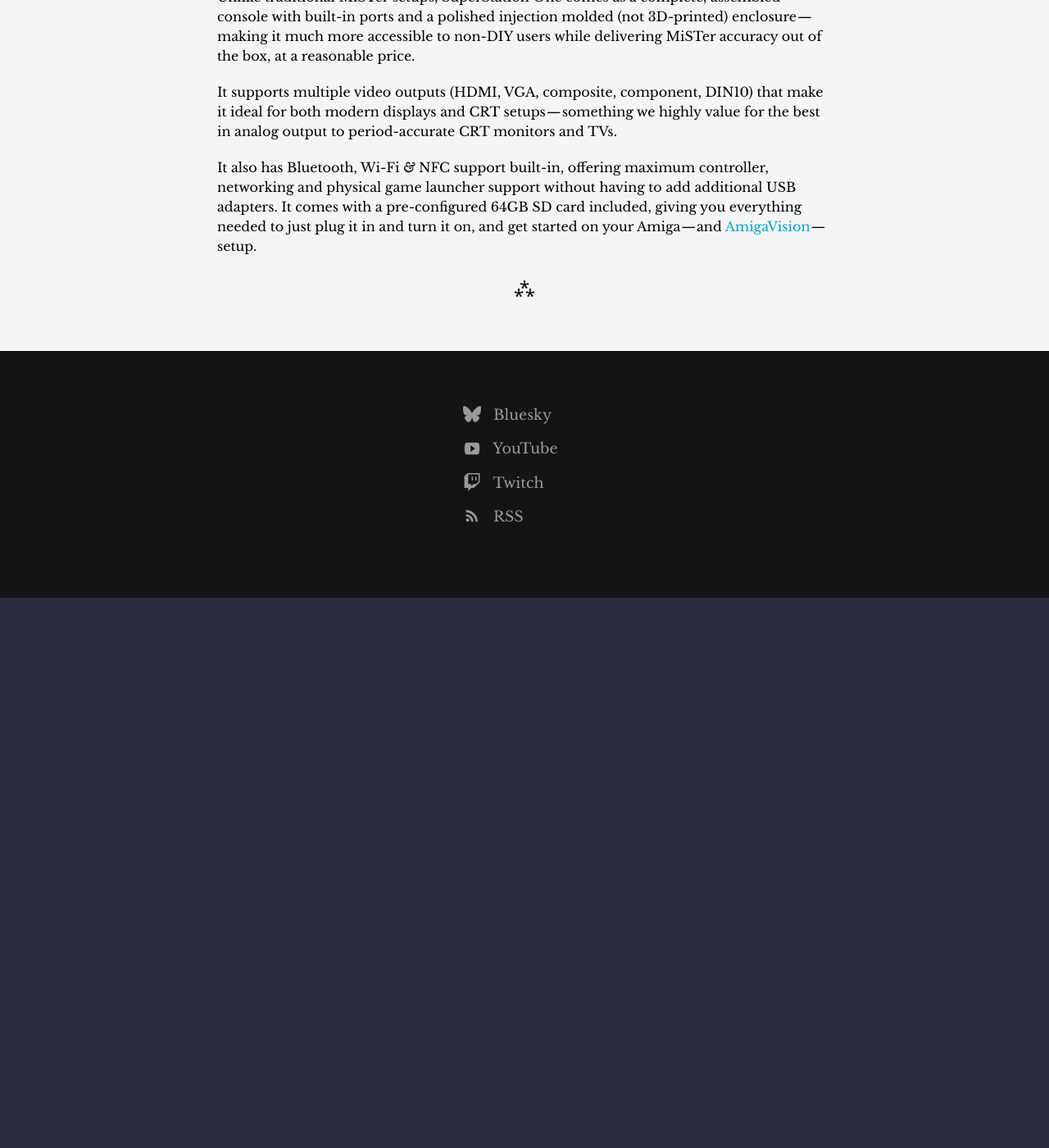
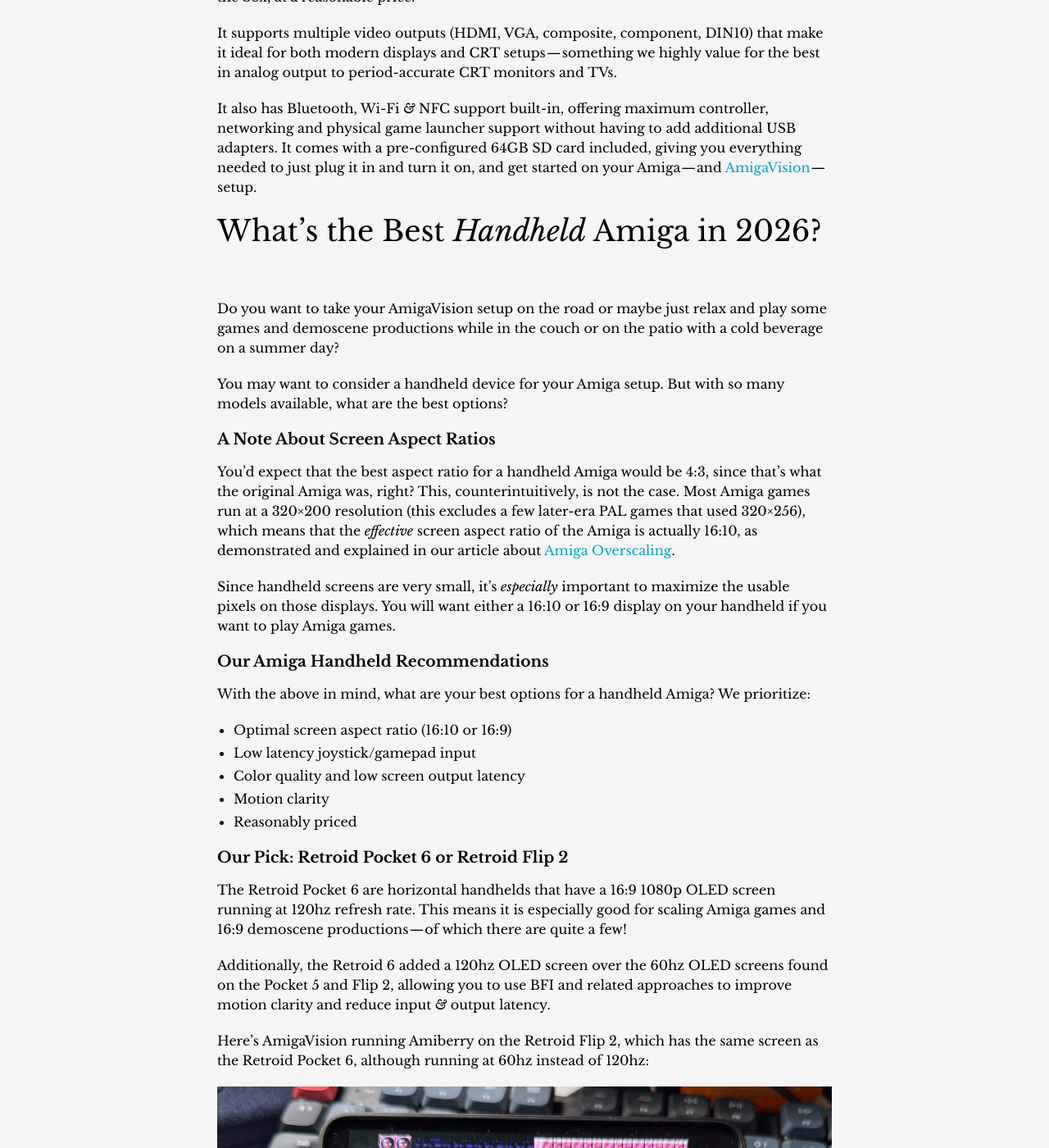
Before and after one commit to amigavision/amigavision.github.io, a Jekyll site: the page built from best.md, in a window 1280 px wide and 1400 px high, scrolled down 8696 px. Shown: the whole window at 82% size. Built offline with Jekyll 4.4.1, drawn with Linux system fonts in a browser that asks for light colours; before the commit the page ends 9425 px from its top, so only the background shows below that; some of the changed text lies outside the part shown.

Commit message:
Adding initial version of handheld section

```diff
--- a/best.md
+++ b/best.md
@@ -18,6 +18,7 @@
 * [MiSTer FPGA](#mister)
 * [Detailed Comparisons](#details)
 * [The Best Amiga in 2026](#best)
+* [The Best *Handheld* Amiga in 2026](#handheld)
 
 ## Windows / Mac / Linux PC + Emulator {#emulators}
 
@@ -206,6 +205,55 @@
 It supports multiple video outputs (HDMI, VGA, composite, component, DIN10) that make it ideal for both modern displays and CRT setups — something we highly value for the best in analog output to period-accurate CRT monitors and TVs.
 
 It also has Bluetooth, Wi-Fi *&* NFC support built-in, offering maximum controller, networking and physical game launcher support without having to add additional USB adapters. It comes with a pre-configured 64GB SD card included, giving you everything needed to just plug it in and turn it on, and get started on your Amiga — and [AmigaVision] — setup.
+
+## What’s the Best *Handheld* Amiga in 2026? {#handheld}
+
+Do you want to take your AmigaVision setup on the road or maybe just relax and play some games and demoscene productions while in the couch or on the patio with a cold beverage on a summer day?
+
+You may want to consider a handheld device for your Amiga setup. But with so many models available, what are the best options?
+
+### A Note About Screen Aspect Ratios
+
+You'd expect that the best aspect ratio for a handheld Amiga would be 4:3, since that's what the original Amiga was, right? This, counterintuitively, is not the case. Most Amiga games run at a 320×200 resolution (this excludes a few later-era PAL games that used 320×256), which means that the *effective* screen aspect ratio of the Amiga is actually 16:10, as demonstrated and explained in our article about [Amiga Overscaling](/overscale).
+
+Since handheld screens are very small, it's *especially* important to maximize the usable pixels on those displays. You will want either a 16:10 or 16:9 display on your handheld if you want to play Amiga games.
+
+### Our Amiga Handheld Recommendations
+
+With the above in mind, what are your best options for a handheld Amiga? We prioritize:
+
+* Optimal screen aspect ratio (16:10 or 16:9)
+* Low latency joystick/gamepad input
+* Color quality and low screen output latency
+* Motion clarity
+* Reasonably priced
+
+### Our Pick: Retroid Pocket 6 or Retroid Flip 2
+
+The Retroid Pocket 6 are horizontal handhelds that have a 16:9 1080p OLED screen running at 120hz refresh rate. This means it is especially good for scaling Amiga games and 16:9 demoscene productions — of which there are quite a few!
+
+Additionally, the Retroid 6 added a 120hz OLED screen over the 60hz OLED screens found on the Pocket 5 and Flip 2, allowing you to use BFI and related approaches to improve motion clarity and reduce input *&* output latency.
+
+Here's AmigaVision running Amiberry on the Retroid Flip 2, which has the same screen as the Retroid Pocket 6, although running at 60hz instead of 120hz:
+
+![Retroid Flip 2 showing AmigaVision integer scaled to 16:9](/images/retroid-gods.jpg)
+
+![Retroid Flip 2 showing AmigaVision integer scaled to 16:9](/images/retroid-eon.jpg)
+
+**Note:** If you can find the Retroid Pocket 5 at a cheaper price than the 6, it is also an excellent option, the main thing you will give up on is the 120hz screen, as it is a 60hz display like the Retroid Flip 2.
+
+### Alternative Pick: Steam Deck
+
+The Steam Deck isn't want we'd call *pocketable*, but it has a large 16:10 screen that is *optimal* for Amiga scaling, as well as some trackpad controls that are great to use in a pinch as an Amiga mouse.
+
+It is a lot more expensive, bigger, and heavier than the Retroid Pocket, but if this size device is more in line with what you want, it is certainly a great device — and screen! — for Amiga emulation.
+
+Here's AmigaVision running on the Steam Deck with that edge-to-edge integer scaling:
+
+![Steam Deck showing AmigaVision integer scaled to 16:10](/images/steamdeck-gods.jpg)
+
+![Steam Deck showing AmigaVision integer scaled to 16:10](/images/steamdeck-xout.jpg)
+
 
 ---
 
```
Also changed, not shown: other parts of best.md (+1 -3 lines), images/retroid-eon.jpg (added), images/retroid-gods.jpg (added).
